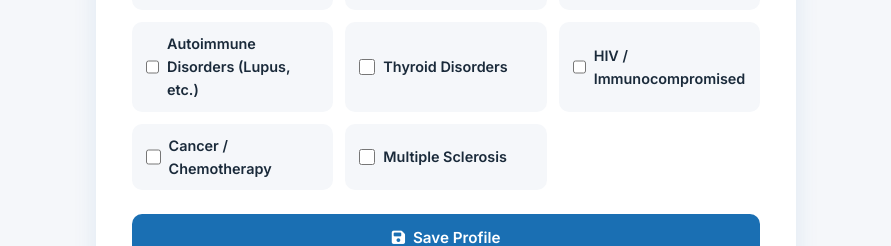
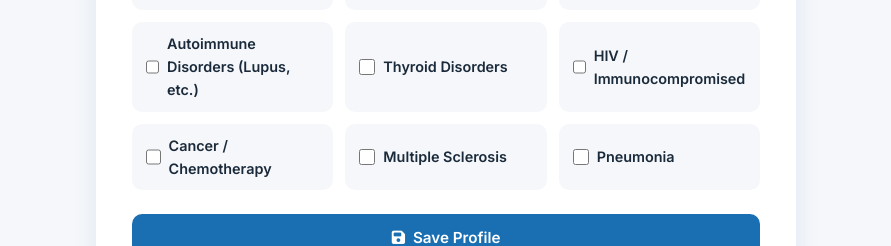
Before and after one commit to fatimahibrahimshehu/weatherhealth-backend, a website: page public/index.html in a window 1280 px wide. Shown: the part 1580-1826 px from the top of the page, without its empty margins (194-1085 px from the left). Drawn offline with nearby package versions, Linux system fonts and the light colour scheme; no server answers; sample sign-in values are in the browser's storage.

Commit message:
Add checkbox for Pneumonia condition

```diff
--- a/public/index.html
+++ b/public/index.html
@@ -285,6 +285,7 @@
             <label class="condition-item"><input type="checkbox" value="hiv/immunocompromised" /> HIV / Immunocompromised</label>
             <label class="condition-item"><input type="checkbox" value="cancer/chemotherapy" /> Cancer / Chemotherapy</label>
             <label class="condition-item"><input type="checkbox" value="multiple sclerosis" /> Multiple Sclerosis</label>
+             <label class="condition-item"><input type="checkbox" value="pneumonia"/> Pneumonia</label>
           </div>
         </div>
         <button class="profile-save-btn" onclick="saveHealthProfile()">
```
